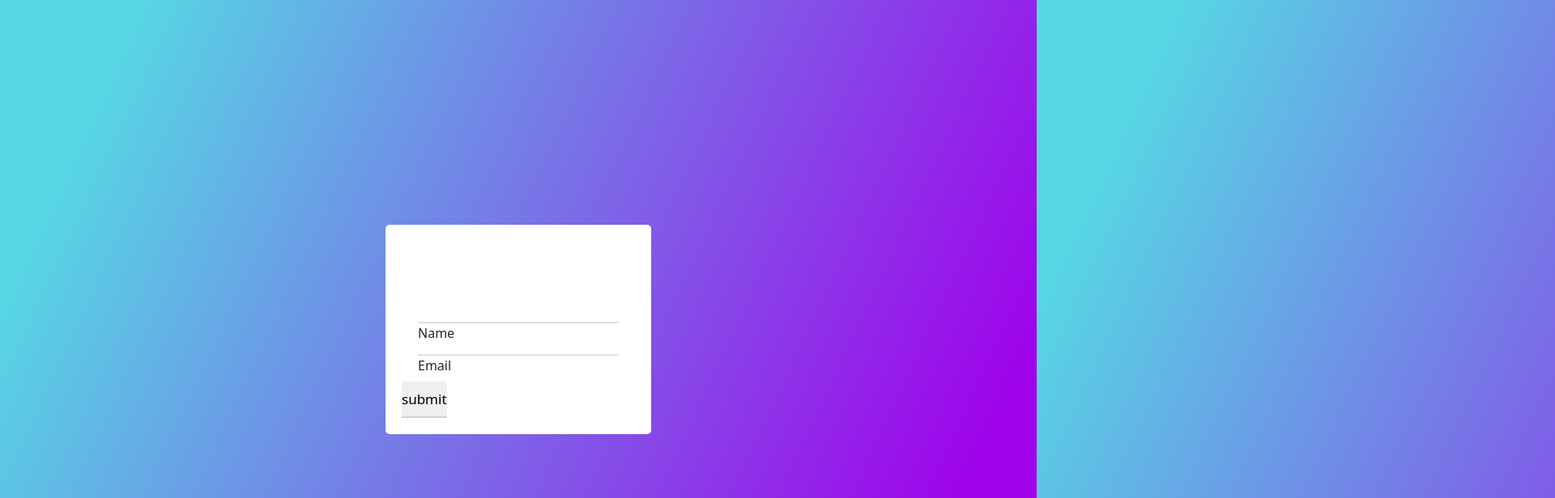
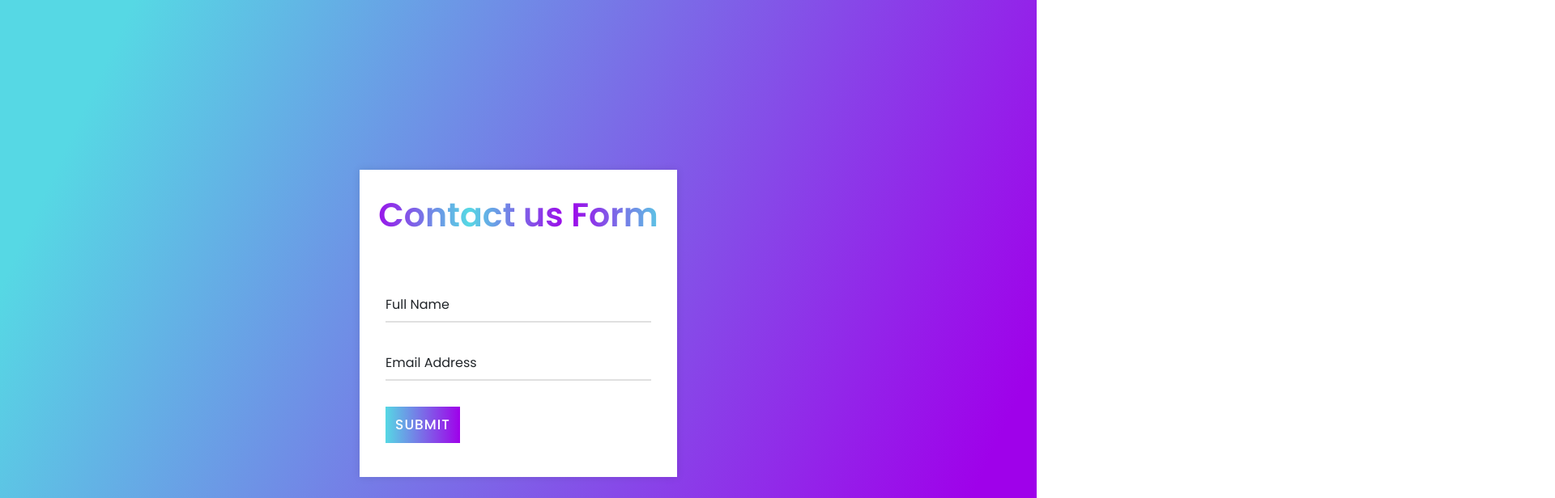
Before and after one commit to gangaweerakkody/NodeCRUDWithReact, a React (Create React App) app in the folder frontend/: page / in a window 1280 px wide. Shown: the top 616 px of the page at 81% size, 1920 px wide, since content can reach past the window. Built offline with nearby package versions, Linux system fonts and the light colour scheme.

Commit message:
changes in frontend

```diff
--- a/frontend/src/Student.js
+++ b/frontend/src/Student.js
@@ -2,34 +2,37 @@
 
 function Student() {
   return (
-    <div className="container">
-        <div className="body">
-           <form method="" >
-            <div className="form-row">
-                <div className="input-data">
+    <div class="container">
+    <div class="text">
+       Contact us Form
+    </div>
+    <form action="#">
+       <div class="form-row">
+          <div class="input-data">
              <input type="text" required/>
-                        <div classname="underline"> </div>
-                         <label for="">Name</label>
+             <div class="underline"></div>
+             <label for="">Full Name</label>
           </div>
-                     <div className="input-data">
-                     <input type="email"  required/>
-                        <div classname="underline">
 
        </div>
-                        <label for="">Email</label>
+       <div class="form-row">
+          <div class="input-data">
+             <input type="text" required/>
+             <div class="underline"></div>
+             <label for="">Email Address</label>
           </div>
+
        </div>
-                    <div className="submit-btn">
-                        <div className="input-data">
-                            <div className="inner"></div>
+
+
+          <div class="form-row submit-btn">
+             <div class="input-data">
+                <div class="inner"></div>
                 <input type="submit" value="submit"/>
              </div>
           </div>
 
-
     </form>
-        </div>
-
     </div>
   )
 }
--- a/frontend/src/student.css
+++ b/frontend/src/student.css
@@ -1,93 +1,147 @@
+@import url('https://fonts.googleapis.com/css?family=Poppins:400,500,600,700&display=swap');
 *{
-    margin:0;
+  margin: 0;
   padding: 0;
   outline: none;
   box-sizing: border-box;
+  font-family: 'Poppins', sans-serif;
 }
-
 body{
-   background:linear-gradient(115deg, #56d8e4 10%, #9f01ea 90%);
-
+  display: flex;
+  align-items: center;
+  justify-content: center;
+  min-height: 100vh;
+  padding: 10px;
+  font-family: 'Poppins', sans-serif;
+  background: linear-gradient(115deg, #56d8e4 10%, #9f01ea 90%);
 }
 .container{
-
-    justify-content: center;
-    align-items: center;
+  max-width: 800px;
+  background: #fff;
+  width: 800px;
+  padding: 25px 40px 10px 40px;
+  box-shadow: 0px 0px 10px rgba(0,0,0,0.1);
+}
+.container .text{
+  text-align: center;
+  font-size: 41px;
+  font-weight: 600;
+  font-family: 'Poppins', sans-serif;
+  background: -webkit-linear-gradient(right, #56d8e4, #9f01ea, #56d8e4, #9f01ea);
+  -webkit-background-clip: text;
+  -webkit-text-fill-color: transparent;
+}
+.container form{
+  padding: 30px 0 0 0;
+}
+.container form .form-row{
   display: flex;
-    width: 800px;
-    height: 100vh;
-    padding:  25px 40px 10px 40px;
-    box-shadow: 0 0 0px 0px 10px rgba(0,0,0,0.1);;
-
+  margin: 32px 0;
 }
-
-.body{
-    padding:20px;
-    background-color: white;
-    border-radius: 5px;
+form .form-row .input-data{
+  width: 100%;
+  height: 40px;
+  margin: 0 20px;
+  position: relative;
 }
-
-.body form{
-    padding : 30px 0 0 0;
+form .form-row .textarea{
+  height: 70px;
 }
-
-.body form .form-row{
-
-    margin:32px 0;
-}
-
-form .form-row .input-data{
-    width:100%;
-    height: 40px;
-    margin:0 20px;
-
-}
-.input-data input{
-
-  display:block;
-
+.input-data input,
+.textarea textarea{
+  display: block;
+  width: 100%;
   height: 100%;
   border: none;
   font-size: 17px;
   border-bottom: 2px solid rgba(0,0,0, 0.12);
 }
-
-.input-data input:focus ~ label{
+.input-data input:focus ~ label, .textarea textarea:focus ~ label,
+.input-data input:valid ~ label, .textarea textarea:valid ~ label{
   transform: translateY(-20px);
-    font-size:14px;
-    color:#022a2e;
+  font-size: 14px;
+  color: #3498db;
+}
+.textarea textarea{
+  resize: none;
+  padding-top: 10px;
 }
 .input-data label{
   position: absolute;
   pointer-events: none;
-
+  bottom: 10px;
   font-size: 16px;
   transition: all 0.3s ease;
 }
-
+.textarea label{
+  width: 100%;
+  bottom: 40px;
+  background: #fff;
+}
 .input-data .underline{
   position: absolute;
-    bottom:0;
+  bottom: 0;
   height: 2px;
-    width:100%;
+  width: 100%;
+}
+.input-data .underline:before{
+  position: absolute;
+  content: "";
+  height: 2px;
+  width: 100%;
+  background: #3498db;
   transform: scaleX(0);
-
+  transform-origin: center;
+  transition: transform 0.3s ease;
 }
 .input-data input:focus ~ .underline:before,
-.input-data input:valid ~ .underline:before{
+.input-data input:valid ~ .underline:before,
+.textarea textarea:focus ~ .underline:before,
+.textarea textarea:valid ~ .underline:before{
   transform: scale(1);
 }
-
 .submit-btn .input-data{
   overflow: hidden;
   height: 45px!important;
-    width:25%!important;
+  width: 25%!important;
 }
-
 .submit-btn .input-data .inner{
   height: 100%;
-    width:300%;
+  width: 300%;
   position: absolute;
   left: -100%;
-    background:linear-gradient(right, #56d8e4, #9f01ea, #56d8e4, #9f01ea);
+  background: -webkit-linear-gradient(right, #56d8e4, #9f01ea, #56d8e4, #9f01ea);
+  transition: all 0.4s;
 }
+.submit-btn .input-data:hover .inner{
+  left: 0;
+}
+.submit-btn .input-data input{
+  background: none;
+  border: none;
+  color: #fff;
+  font-size: 17px;
+  font-weight: 500;
+  text-transform: uppercase;
+  letter-spacing: 1px;
+  cursor: pointer;
+  position: relative;
+  z-index: 2;
+}
+@media (max-width: 700px) {
+  .container .text{
+    font-size: 30px;
+  }
+  .container form{
+    padding: 10px 0 0 0;
+  }
+  .container form .form-row{
+    display: block;
+  }
+  form .form-row .input-data{
+    margin: 35px 0!important;
+  }
+  .submit-btn .input-data{
+    width: 40%!important;
+  }
+}
```
Lines whose indentation alone changed are shown as unchanged.
